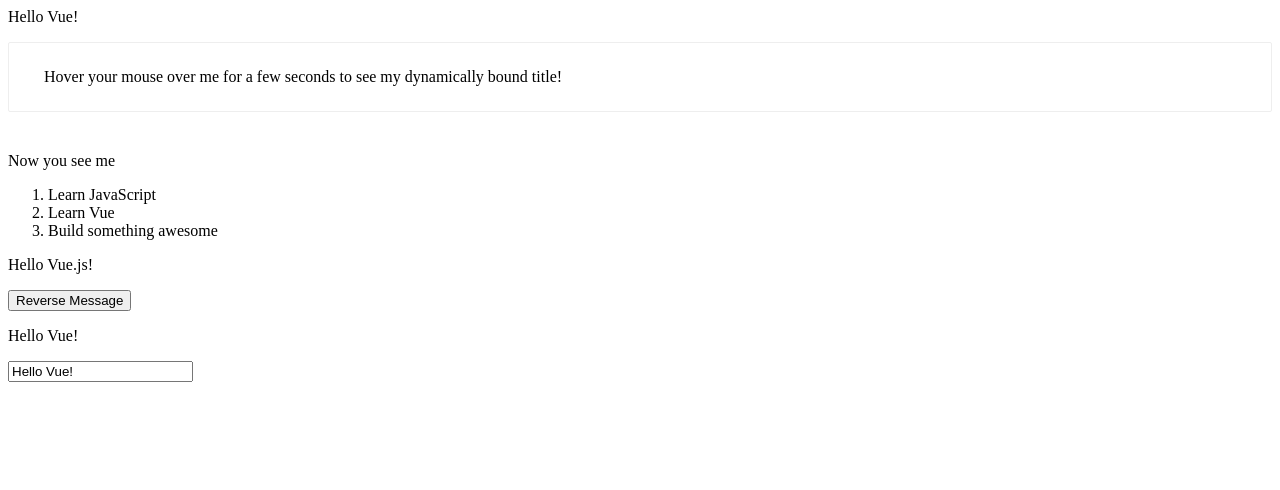
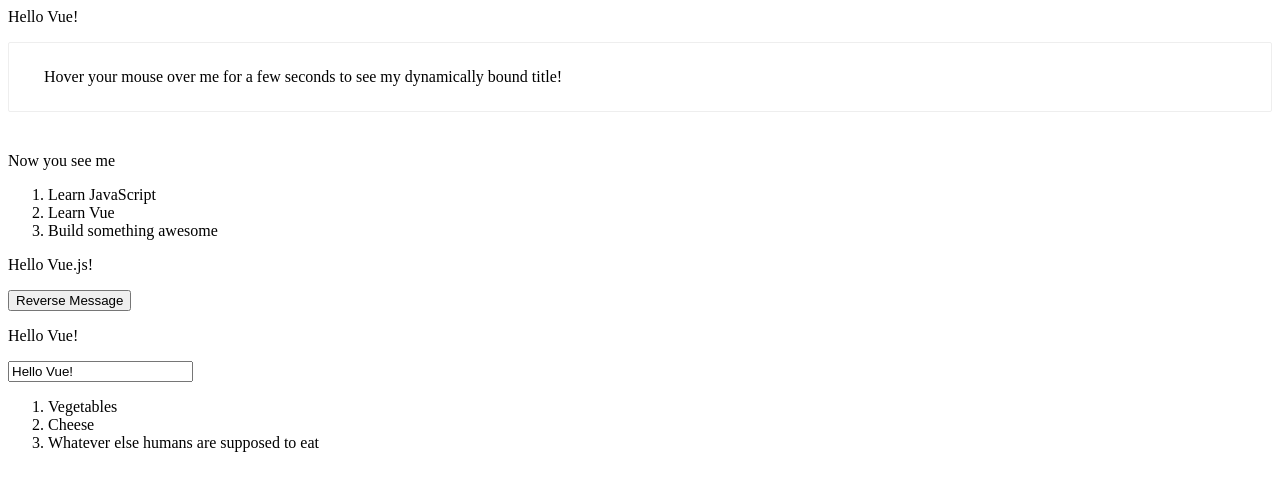
Before and after one commit to jespernpedersen/vuejs-demo, a plain HTML site: page index.html in a window 1280 px wide. Drawn offline with nearby package versions, Linux system fonts and the light colour scheme.

Commit message:
Component To Do

```diff
--- a/index.html
+++ b/index.html
@@ -42,6 +42,14 @@
     <div id="app-6">
         <p>{{ message }}</p>
         <input v-model="message">
+    </div>
+    <div id="app-7">
+        <ol>
+            <!-- Create an instance of the todo-item component -->
+            <todo-item v-for="item in groceryList" v-bind:todo="item" v-bind:key="item.id">
+
+            </todo-item>
+        </ol>
     </div>
     <script src="https://cdn.jsdelivr.net/npm/vue/dist/vue.js"></script>
     <script>
@@ -92,6 +100,27 @@
                 message: 'Hello Vue!'
             }
         });
+        // Define a new component called todo-item
+        Vue.component('todo-item', {
+            props: ['todo'],
+            template: '<li>{{ todo.text }}</li>'
+        })
+
+        var app = new Vue({
+            el: '#app-7',
+            data: {
+                groceryList: [{
+                    id: 0,
+                    text: 'Vegetables'
+                }, {
+                    id: 1,
+                    text: 'Cheese'
+                }, {
+                    id: 2,
+                    text: 'Whatever else humans are supposed to eat'
+                }]
+            }
+        });
     </script>
     <style>
         #demo,
```
